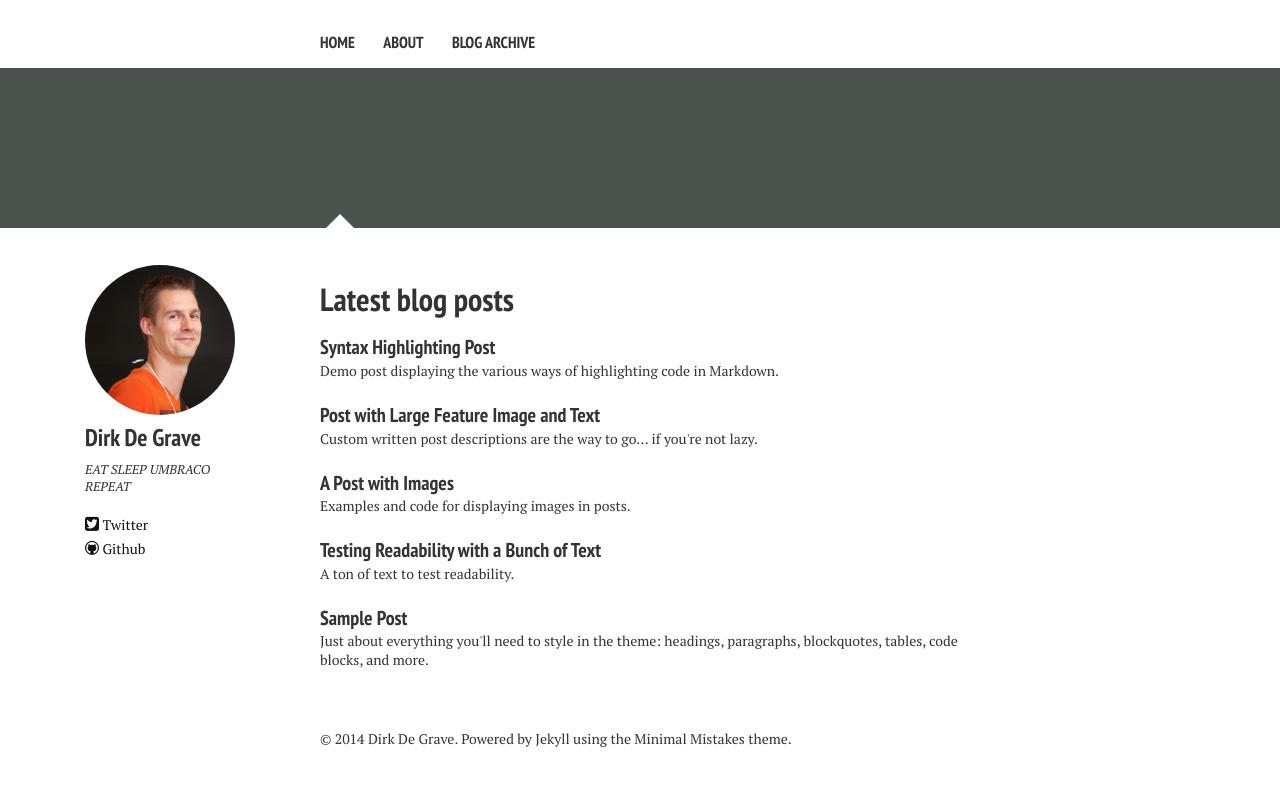
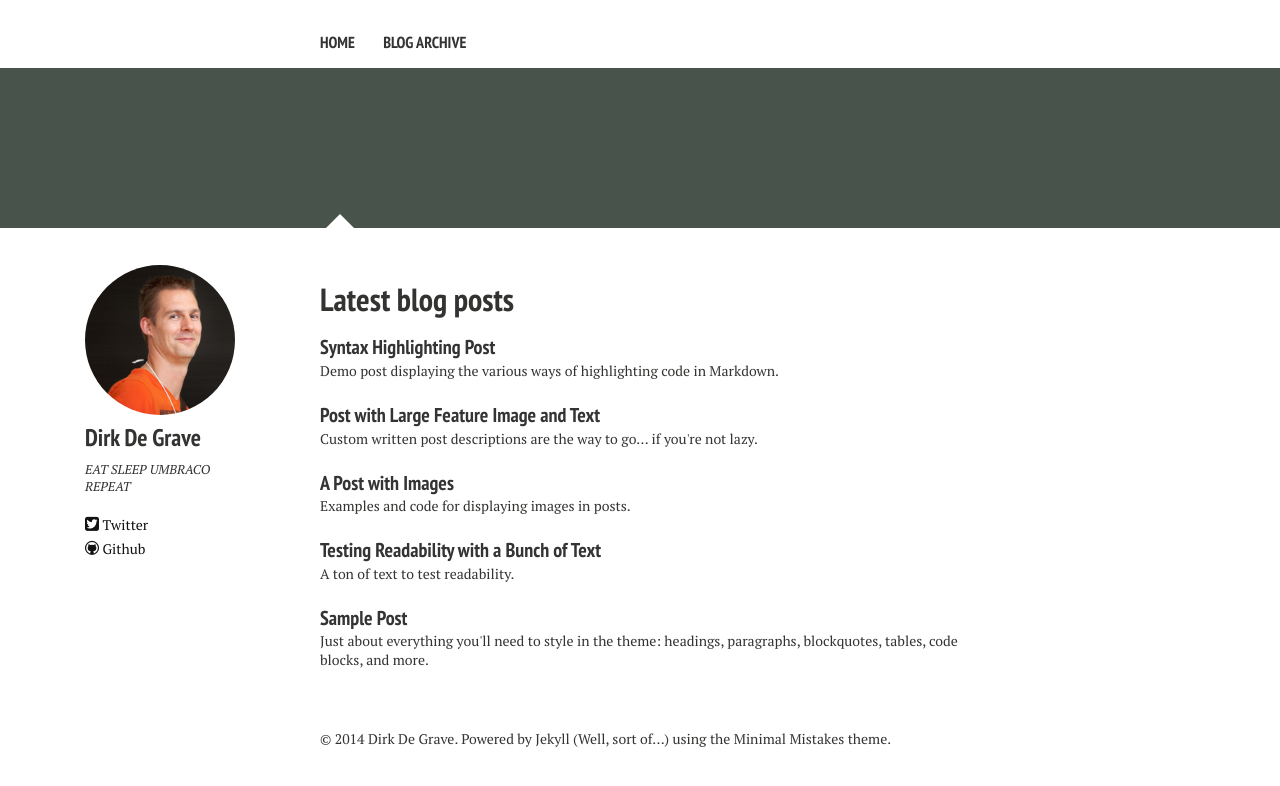
Before and after one commit to netaddicts/netaddicts.github.io, a Jekyll site: the page built from index.md, in a window 1280 px wide. Shown: the top 786 px of the page. Built offline with Jekyll 4.4.1, drawn with Linux system fonts in a browser that asks for light colours; nearby versions of some CDN libraries.

Commit message:
Changed footer and remove About link from navigation for now

```diff
--- a/_config.yml
+++ b/_config.yml
@@ -32,8 +32,6 @@ bing_verify:
 links:
   - title: Home
     url: /
-  - title: About
-    url: /about/
   - title: Blog Archive
     url: /articles/
 
--- a/_includes/_footer.html
+++ b/_includes/_footer.html
@@ -1 +1 @@
-<span>&copy; {{ site.time | date: '%Y' }} {{ site.owner.name }}. Powered by <a href="http://jekyllrb.com">Jekyll</a> using the <a href="http://mademistakes.com/">Minimal Mistakes</a> theme.</span>
+<span>&copy; {{ site.time | date: '%Y' }} {{ site.owner.name }}. Powered by <a href="http://jekyllrb.com">Jekyll</a> (Well, sort of...) using the <a href="http://mademistakes.com/">Minimal Mistakes</a> theme.</span>
```
